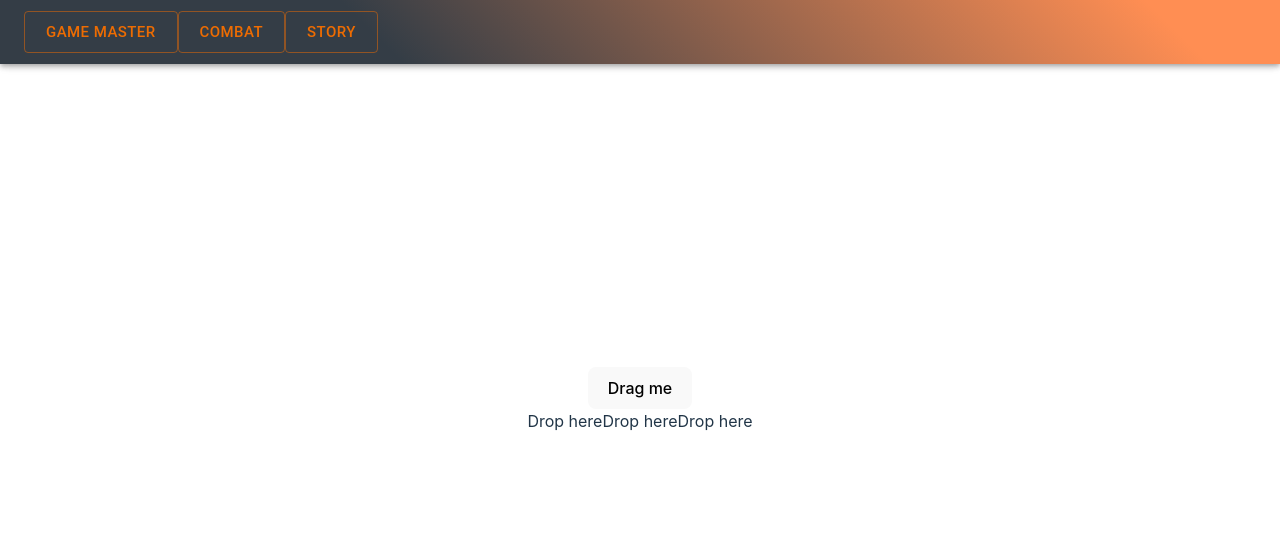
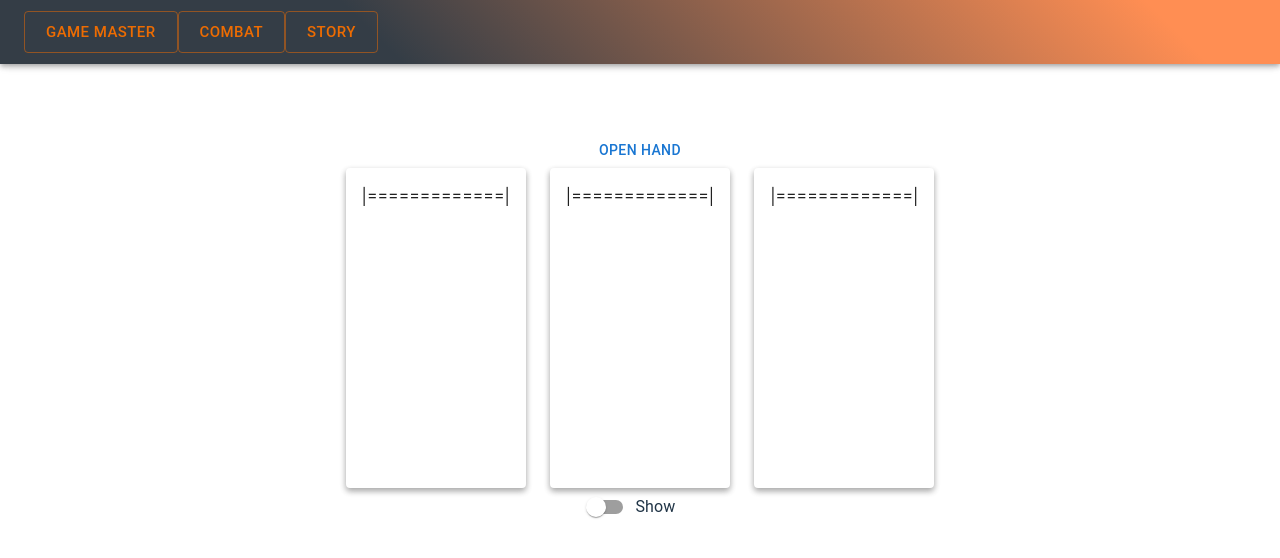
Before and after one commit to GalacticLiaison/Zypher-UI, a React (Vite) app: page /combat in a window 1280 px wide. Shown: the top 558 px of the page. Built offline with nearby package versions, Linux system fonts and the light colour scheme.

Commit message:
dnd experiments

```diff
--- a/src/features/Combat/Battlefield/components/PlaySlot.tsx
+++ b/src/features/Combat/Battlefield/components/PlaySlot.tsx
@@ -8,11 +8,11 @@ export interface IPlaySlotProps {
 
 export const PlaySlot = (props: IPlaySlotProps) => {
   return (
-    <Droppable droppableId={props.droppableId ?? "noId"}>
+    // <Droppable droppableId={props.droppableId ?? "noId"}>
     <Card
       sx={{
         maxWidth: 345,
-          height: 480,
+        height: 320,
         boxShadow:
           "0px 3px 6px rgba(0, 0, 0, 0.16), 0px 3px 6px rgba(0, 0, 0, 0.23)" /* Shadow */,
         overflow: "scroll",
@@ -46,6 +46,6 @@ export const PlaySlot = (props: IPlaySlotProps) => {
         ></ContentDescription> */}
       </CardContent>
     </Card>
-    </Droppable>
+    // </Droppable>
   );
 };
--- a/src/features/Combat/CombatCards/CombatCard.tsx
+++ b/src/features/Combat/CombatCards/CombatCard.tsx
@@ -7,7 +7,6 @@ import {
   UpdateImage,
 } from "../../../global-components/ContentImage/ContentImage";
 import { ContentName } from "../../../global-components/ContentName/ContentName";
-import { Draggable } from "../DraggableAndDroppable/Draggable";
 
 export interface CombatCard {
   id: number;
@@ -29,15 +28,26 @@ export type UpdateCardProperty = (
   value: CombatCardPropertyTypes
 ) => void;
 
+const newCard: CombatCard = {
+  id: 0,
+  name: "",
+  description: "",
+  cost: 0,
+  type: "Action",
+  subtype: "",
+  rarity: "Common",
+  image: "src/assets/genes/UnknownGene.png",
+};
+
 export interface ICombatCardProps {
-  card: CombatCard;
+  card?: CombatCard;
   isEdit?: boolean;
   updateCardProperty?: UpdateCardProperty;
   updateImage?: UpdateImage;
 }
 
 export const CombatCard = (props: ICombatCardProps) => {
-  const [card, setCard] = useState<CombatCard>(props.card);
+  const [card, setCard] = useState<CombatCard>(props.card ?? newCard);
   useEffect(() => {
     if (props.card == undefined) return;
     setCard(props.card);
@@ -50,7 +60,6 @@ export const CombatCard = (props: ICombatCardProps) => {
   }, [props.isEdit]);
 
   return (
-    <Draggable id="draggable">
     <Card
       sx={{
         maxWidth: 345,
@@ -87,6 +96,5 @@ export const CombatCard = (props: ICombatCardProps) => {
         ></ContentDescription>
       </CardContent>
     </Card>
-    </Draggable>
   );
 };
--- a/src/features/Combat/CombatEvolved.tsx
+++ b/src/features/Combat/CombatEvolved.tsx
@@ -1,30 +1,88 @@
 import React, { useState } from "react";
-import { DndContext } from "@dnd-kit/core";
+import { DndContext, DragStartEvent } from "@dnd-kit/core";
 import { Draggable } from "./DraggableAndDroppable/Draggable";
 import { Droppable } from "./DraggableAndDroppable/Droppable";
 import Grid from "@mui/material/Grid";
+import { CombatCard } from "./CombatCards/CombatCard";
+import { PlaySlot } from "./Battlefield/components/PlaySlot";
+import { PlayerHand } from "./PlayerHand/PlayerHandv2";
+import Button from "@mui/material/Button";
 
 export function CombatEvolved() {
   const containers = ["A", "B", "C"];
   const [parent, setParent] = useState(null);
-  const draggableMarkup = <Draggable id="draggable">Drag me</Draggable>;
+
+  const [handIsOpen, setHandIsOpen] = useState<boolean>(false);
+  const toggleHand = () => {
+    setHandIsOpen(!handIsOpen);
+  };
+  const setHand = (value: boolean) => {
+    setHandIsOpen(value);
+  };
+
+  const exampleCards: CombatCard[] = [
+    {
+      id: 1,
+      name: "Laser Blast",
+      description: "Fire everything!",
+      cost: 1,
+      type: "Action",
+      subtype: "Test",
+      rarity: "Common",
+      image: "src/assets/cards/laserBlast.png",
+    },
+    {
+      id: 2,
+      name: "Force Field",
+      description: "Da Bubble",
+      cost: 1,
+      type: "Reaction",
+      subtype: "Test",
+      rarity: "Common",
+      image: "src/assets/cards/forceField.png",
+    },
+    {
+      id: 3,
+      name: "Deployable Auto Turret",
+      description: "Relax, Its got this",
+      cost: 1,
+      type: "Spawn",
+      subtype: "Test",
+      rarity: "Common",
+      image: "src/assets/cards/deployableAutoTurret.png",
+    },
+  ];
+
+  const draggedCards = exampleCards.map((card) => (
+    <Draggable id={card.id.toString()}>
+      <CombatCard card={card}></CombatCard>
+    </Draggable>
+  ));
 
   return (
-    <DndContext onDragEnd={handleDragEnd}>
-      {parent === null ? draggableMarkup : null}
-      <Grid container>
+    <DndContext onDragEnd={handleDragEnd} onDragStart={handleDragStart}>
+      {/* {parent === null ? draggableMarkup : null} */}
+      <Button onClick={toggleHand}>Open Hand</Button>
+
+      <Grid container spacing={3}>
         {containers.map((id) => (
           // We updated the Droppable component so it would accept an `id`
           // prop and pass it to `useDroppable`
-          <Grid item xs={4}>
+          <Grid key={id} item xs={4}>
             <Droppable key={id} droppableId={id}>
-              {parent === id ? draggableMarkup : "Drop here"}
+              {parent === id ? draggedCards[0] : <PlaySlot></PlaySlot>}
             </Droppable>
           </Grid>
         ))}
       </Grid>
+      <PlayerHand cards={draggedCards} handIsOpen={handIsOpen}></PlayerHand>
     </DndContext>
   );
+
+  function handleDragStart(event: DragStartEvent) {
+    // event.active.data.console.log("Drag Start");
+    setHand(false);
+  }
 
   function handleDragEnd(event: any) {
     const { over } = event;
--- a/src/features/Combat/DraggableAndDroppable/Draggable.tsx
+++ b/src/features/Combat/DraggableAndDroppable/Draggable.tsx
@@ -3,7 +3,7 @@ import { useDraggable } from "@dnd-kit/core";
 
 export function Draggable(props: any) {
   const { attributes, listeners, setNodeRef, transform } = useDraggable({
-    id: "draggable",
+    id: props.id ?? "draggable",
   });
   const style = transform
     ? {
--- /dev/null
+++ b/src/features/Combat/PlayerHand/PlayerHandv2.tsx
@@ -0,0 +1,81 @@
+import Box from "@mui/material/Box";
+import Switch from "@mui/material/Switch";
+import Paper from "@mui/material/Paper";
+import Grow from "@mui/material/Grow";
+import FormControlLabel from "@mui/material/FormControlLabel";
+import { Theme } from "@mui/material/styles";
+import { CombatCard } from "../CombatCards/CombatCard";
+import Grid from "@mui/material/Grid";
+import { Draggable } from "../DraggableAndDroppable/Draggable";
+import Slide from "@mui/material/Slide";
+import { useEffect, useState } from "react";
+
+const icon = (
+  <Paper sx={{ m: 1 }} elevation={4}>
+    <Box component="svg" sx={{ width: 100, height: 100 }}>
+      <Box
+        component="polygon"
+        sx={{
+          fill: (theme: Theme) => theme.palette.common.white,
+          stroke: (theme) => theme.palette.divider,
+          strokeWidth: 1,
+        }}
+        points="0,100 50,00, 100,100"
+      />
+    </Box>
+  </Paper>
+);
+
+interface IPlayerHandProps {
+  selectCard?: (card: CombatCard) => void;
+  handIsOpen?: boolean;
+  cards: JSX.Element[];
+}
+
+export const PlayerHand = (props: IPlayerHandProps) => {
+  const [checked, setChecked] = useState(false);
+  const [cards, setCards] = useState<JSX.Element[]>([]);
+  useEffect(() => {
+    if (props.cards == undefined) return;
+    setCards(props.cards);
+  }, [props.cards]);
+
+  const handleChange = () => {
+    setChecked((prev) => !prev);
+  };
+
+  const handleCardClick = () => {
+    // if (props.selectCard == undefined) return;
+    // props.selectCard(card);
+    console.log("Card Clicked");
+    // console.log({ card });
+  };
+
+  return (
+    <Box sx={{ height: 180 }}>
+      <FormControlLabel
+        control={<Switch checked={checked} onChange={handleChange} />}
+        label="Show"
+      />
+
+      <Grid container>
+        {cards?.map((card, index) => {
+          return (
+            <Grid item xs={2} key={index}>
+              <div>
+                <Slide
+                  direction="right"
+                  in={checked}
+                  mountOnEnter
+                  unmountOnExit
+                >
+                  <div>{card}</div>
+                </Slide>
+              </div>
+            </Grid>
+          );
+        })}
+      </Grid>
+    </Box>
+  );
+};
```
Also changed, not shown: src/features/Combat/PlayerHand/PlayerHand.tsx (+22 -5 lines). Lines whose indentation alone changed are shown as unchanged.
